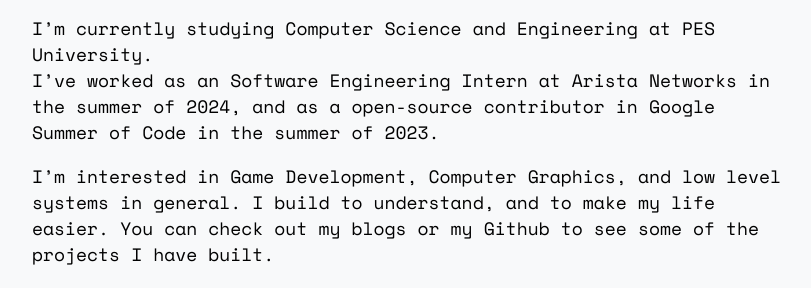
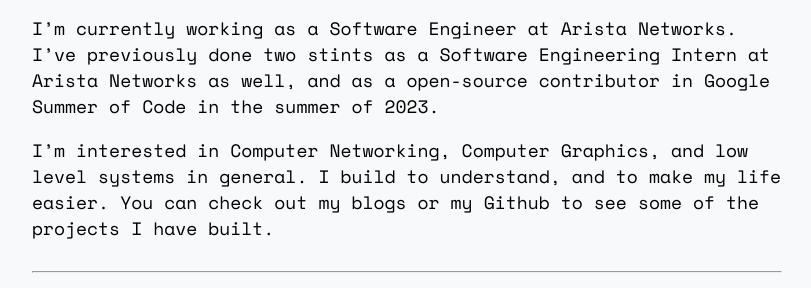
Before and after one commit to PhoenixFlame101/phoenixflame101.github.io, a plain HTML site: page about/index.html in a window 1280 px wide. Shown: the part 340-628 px from the top of the page, without its empty margins (233-1044 px from the left). Drawn offline with Linux system fonts and the light colour scheme.

Commit message:
update about page

```diff
--- a/about/index.html
+++ b/about/index.html
@@ -7,7 +7,9 @@
 <a href=/posts/><b>Posts</b></a>
 |
 <a href=/tags/><b>Tags</b></a></nav><hr></header><div id=content><main><h1>About</h1><p>Hi, I&rsquo;m Abhinav an engineer, tinkerer and lifelong learner.
-Welcome to my little (and as of now, somewhat barren) scratchpad on the internet.</p><p>I&rsquo;m currently studying Computer Science and Engineering at PES University.<br>I&rsquo;ve worked as an Software Engineering Intern at Arista Networks in the summer of 2024, and as a open-source contributor in Google Summer of Code in the summer of 2023.</p><p>I&rsquo;m interested in Game Development, Computer Graphics, and low level systems in general.
+Welcome to my little (and as of now, somewhat barren) scratchpad on the internet.</p><p>I&rsquo;m currently working as a Software Engineer at Arista Networks.
+I&rsquo;ve previously done two stints as a Software Engineering Intern at Arista Networks as well,
+and as a open-source contributor in Google Summer of Code in the summer of 2023.</p><p>I&rsquo;m interested in Computer Networking, Computer Graphics, and low level systems in general.
 I build to understand, and to make my life easier.
 You can check out my blogs or my Github to see some of the projects I have built.</p></main></div><footer><hr><p id=social><a href=mailto:abhinav@chennubhotla.com>Email</a>
 |
```
Also changed, not shown: index.xml (+1 -1 lines).
